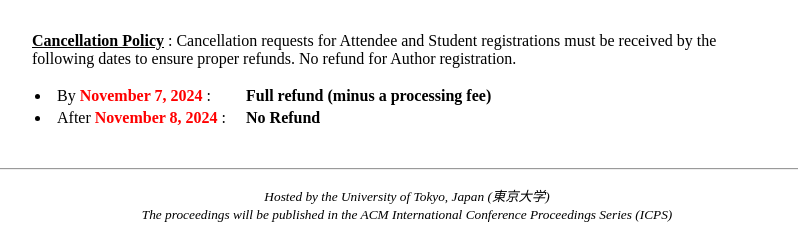
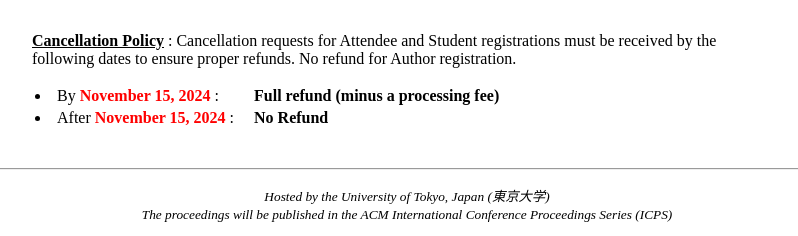
Before and after one commit to icea-conf/2024, a Jekyll site: the page built from registration/index.html, in a window 1280 px wide and 900 px high, scrolled down 727 px. Shown: the part 661-897 px from the top of the window, without its empty margins (233-1031 px from the left). Built offline with Jekyll 4.4.1, drawn with Linux system fonts in a browser that asks for light colours; some of the changed text lies outside the part shown.

Commit message:
update dates

```diff
--- a/index.html
+++ b/index.html
@@ -22,7 +22,7 @@
                                           <li>Submission Due Date: </li>
                                     </td>
                                     <td>
-                                          <b>&nbsp; &nbsp; <del>August 31, 2024</del></b> <b style="color: #FF0000;">&nbsp; October 10, 2024, 23:59 AoE (Anywhere on Earth)</b>
+                                          <b>&nbsp; &nbsp; <del>August 31, 2024</del></b> <b style="color: #FF0000;">&nbsp; October 20, 2024, 23:59 AoE (Anywhere on Earth)</b>
                                     </td>
                               </tr>
                               <tr>
@@ -30,7 +30,7 @@
                                           <li>Notification of Acceptance Date: </li>
                                     </td>
                                     <td>
-                                          <b>&nbsp; &nbsp; <del>October 1, 2024</del></b> <b style="color: #FF0000;">&nbsp; November 1, 2024</b>
+                                          <b>&nbsp; &nbsp; <del>October 1, 2024</del></b> <b style="color: #FF0000;">&nbsp; November 5, 2024</b>
                                     </td>
                               </tr>
                               <tr>
@@ -38,7 +38,7 @@
                                           <li>Final Paper Submission Date: </li>
                                     </td>
                                     <td>
-                                          <b>&nbsp; &nbsp; <del>October 7, 2024</del></b> <b style="color: #FF0000;">&nbsp; November 7, 2024</b>
+                                          <b>&nbsp; &nbsp; <del>October 7, 2024</del></b> <b style="color: #FF0000;">&nbsp; November 15, 2024</b>
                                     </td>
                               </tr>
                               <tr>
--- a/papers/index.html
+++ b/papers/index.html
@@ -126,7 +126,7 @@
               </td>
               <td>
                 <b>&nbsp; &nbsp; <del>August 31, 2024</del></b>
-                <b style="color: #ff0000">&nbsp; October 10, 2024, 23:59 AoE (Anywhere on Earth)</b>
+                <b style="color: #ff0000">&nbsp; October 20, 2024, 23:59 AoE (Anywhere on Earth)</b>
               </td>
             </tr>
             <tr>
@@ -135,7 +135,7 @@
               </td>
               <td>
                 <b>&nbsp; &nbsp; <del>October 1, 2024</del></b>
-                <b style="color: #ff0000">&nbsp; November 1, 2024</b>
+                <b style="color: #ff0000">&nbsp; November 5, 2024</b>
               </td>
             </tr>
             <tr>
@@ -144,7 +144,7 @@
               </td>
               <td>
                 <b>&nbsp; &nbsp; <del>October 7, 2024</del></b>
-                <b style="color: #ff0000">&nbsp; November 7, 2024</b>
+                <b style="color: #ff0000">&nbsp; November 15, 2024</b>
               </td>
             </tr>
             <tr>
--- a/registration/index.html
+++ b/registration/index.html
@@ -24,7 +24,7 @@
 
                <h3><u>Registration Policy</u></h3>
                <ul class="ul-style">
-                    <li class="li-style"><a style="text-align: justify">Each Accepted Paper at ICEA 2024 must have at least one author registered with the Author rate at the camera ready submission deadline of <b><del>October 7, 2024</del></b> <b style="color: #FF0000;">November 7, 2024</b>.</a></li><br>
+                    <li class="li-style"><a style="text-align: justify">Each Accepted Paper at ICEA 2024 must have at least one author registered with the Author rate at the camera ready submission deadline of <b><del>October 7, 2024</del></b> <b style="color: #FF0000;">November 15, 2024</b>.</a></li><br>
                     <li class="li-style"><a style="text-align: justify">Each Accepted Regular registration can cover 1 Regular Paper.</a></li><br>
                     <!-- <li class="li-style"><a style="text-align: justify">ACM Member or ACM SigAPP member rates are only available to individuals who are ACM or ACM SigAPP members at the time of registration.</a></li> -->
                </ul></br>
@@ -194,7 +194,7 @@
                    <tbody>
                        <tr>
                            <td>
-                               <li>By <b style="color: #FF0000">November 7, 2024</b> :</li>
+                               <li>By <b style="color: #FF0000">November 15, 2024</b> :</li>
                            </td>
                            <td>
                                <b>&nbsp; &nbsp; Full refund (minus a processing fee)</b>
@@ -202,7 +202,7 @@
                        </tr>
                        <tr>
                            <td>
-                               <li>After <b style="color: #FF0000">November 8, 2024</b> :</li>
+                               <li>After <b style="color: #FF0000">November 15, 2024</b> :</li>
                            </td>
                            <td>
                                <b>&nbsp; &nbsp; No Refund</b>
```
Also changed, not shown: submission/index.html (+4 -3 lines).
